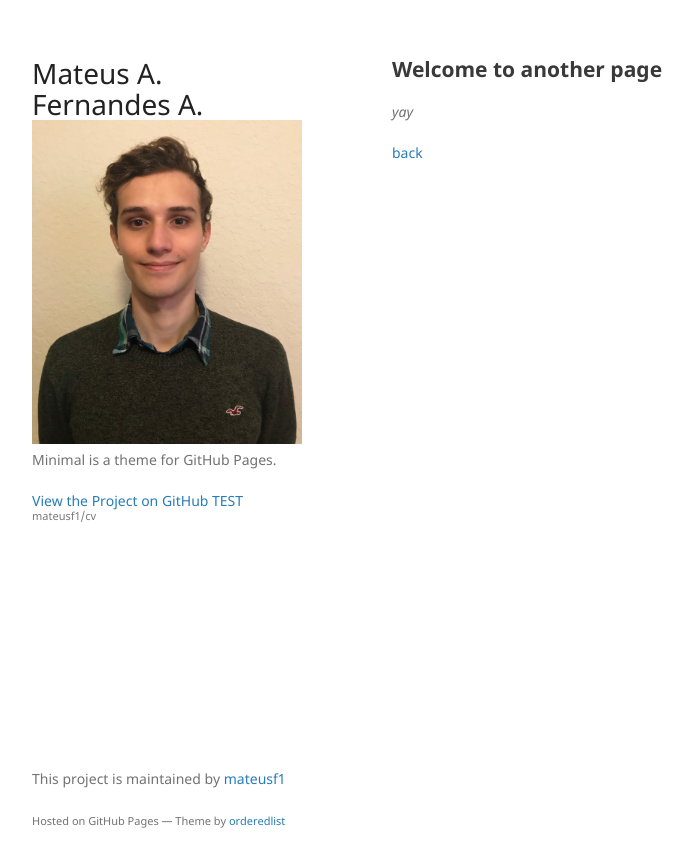
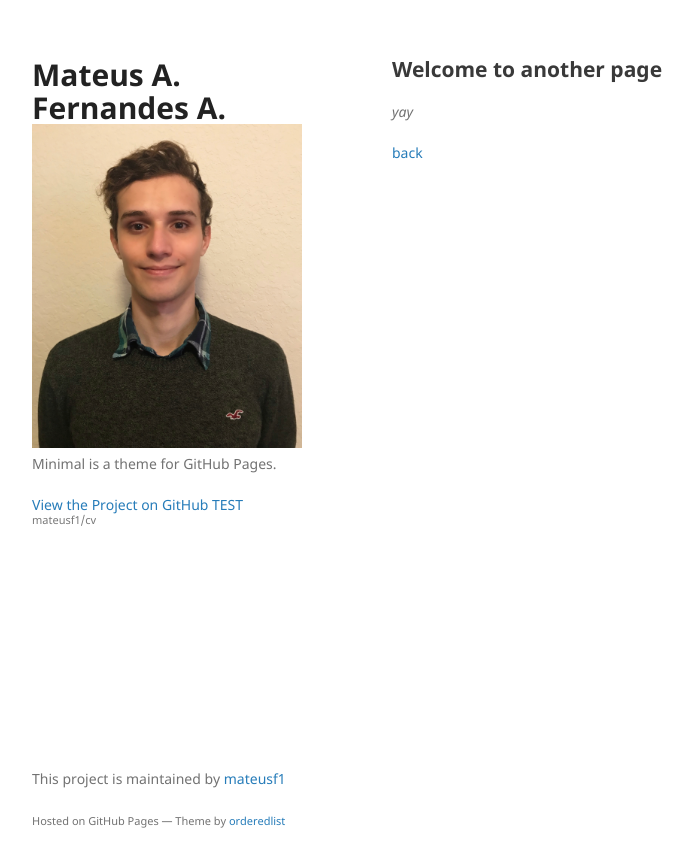
Before and after one commit to mateusf1/cv, a Jekyll site: the page built from another-page.md, in a window 1280 px wide. Shown: the top 867 px of the page, without its empty margins (178-871 px from the left). Built offline with Jekyll 4.4.1, drawn with Linux system fonts in a browser that asks for light colours; our own code applies the rules of GitHub Pages for plain Markdown files.

Commit message:
Update jekyll-theme-minimal.scss

```diff
--- a/_sass/jekyll-theme-minimal.scss
+++ b/_sass/jekyll-theme-minimal.scss
@@ -38,7 +38,8 @@ t {
   color:#222;
   margin:0 0 20px;
   line-height:1.1;
-  font-size:28px;
+  font-size:30px;
+  font-weight: bold;
 }
 
 t:hover, t:focus {
```
